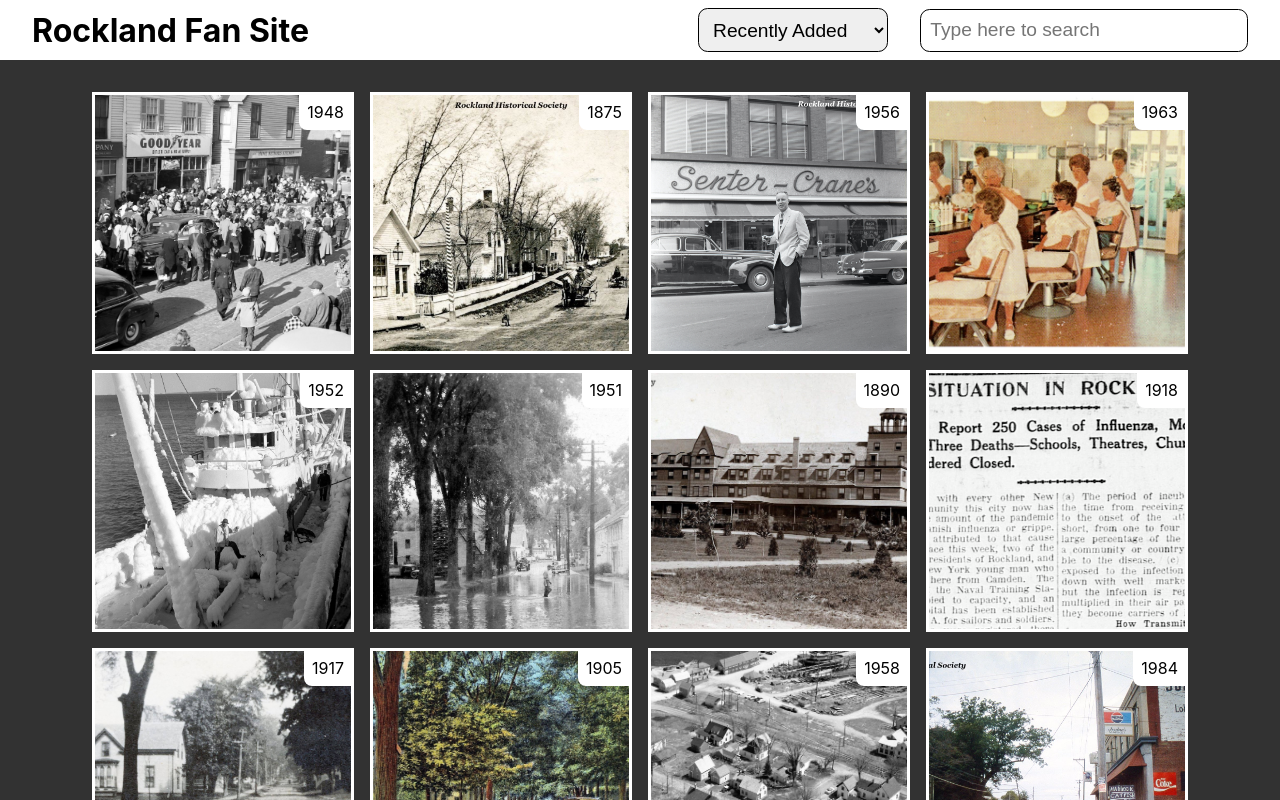
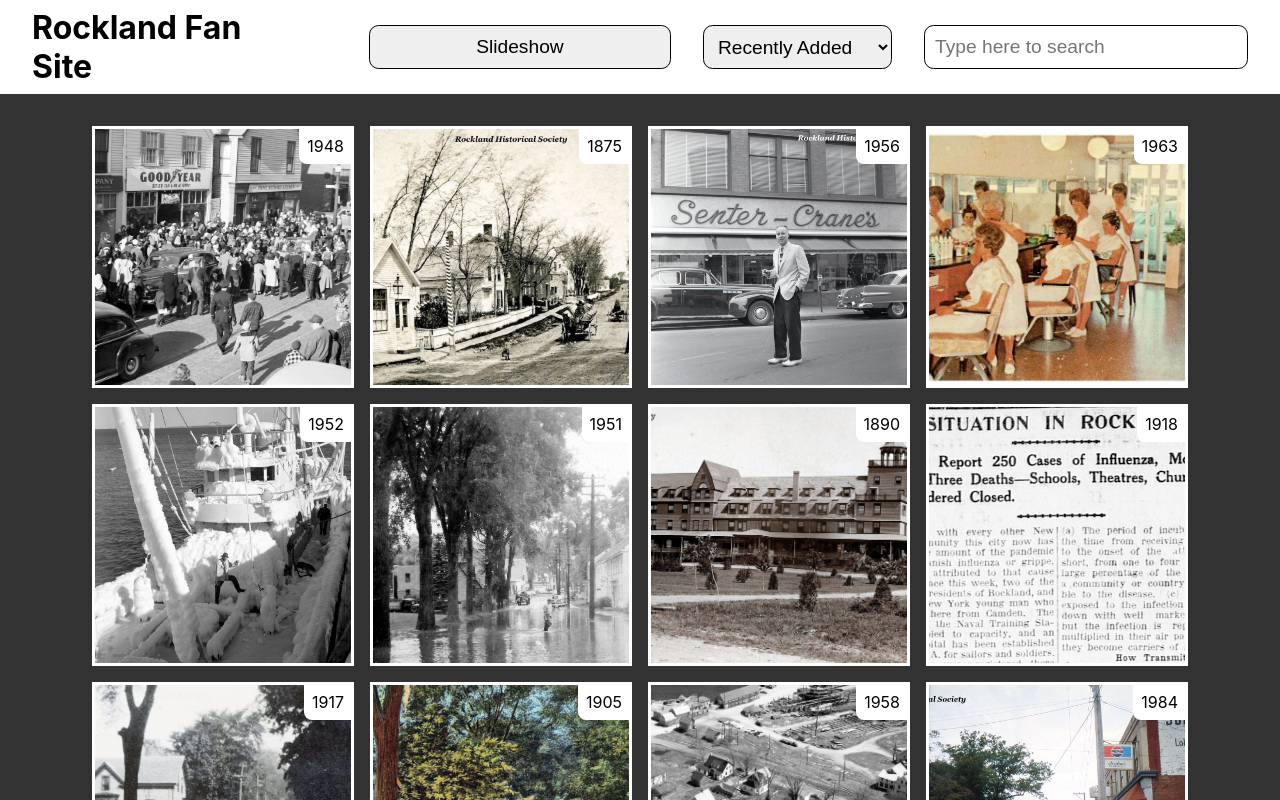
Before and after one commit to mpaulweeks/rockland, a React (Create React App) app: page / in a window 1280 px wide. Shown: the top 800 px of the page. Built offline with nearby package versions, Linux system fonts and the light colour scheme.

Commit message:
rough slideshow, fix gallery state changing

```diff
--- a/src/App.tsx
+++ b/src/App.tsx
@@ -8,6 +8,7 @@ import { PhotoSort } from './util/types';
 export function App() {
   const [db, setDb] = useState<Database>();
   const [searchTerms, setSearchTerms] = useState<string[]>([]);
+  const [slideshow, setSlideshow] = useState<boolean>(false);
   const [sortBy, setSortBy] = useState<PhotoSort>(DefaultSortBy);
 
   useEffect(() => {
@@ -21,12 +22,19 @@ export function App() {
   return (
     <div className="App">
       <Navbar
+        setSlideshow={setSlideshow}
         setSearchTerms={setSearchTerms}
         sortBy={sortBy}
         setSortBy={setSortBy}
       />
       {db ? (
-        <Gallery db={db} searchTerms={searchTerms} sortBy={sortBy} />
+        <Gallery
+          db={db}
+          slideshow={slideshow}
+          setSlideshow={setSlideshow}
+          searchTerms={searchTerms}
+          sortBy={sortBy}
+        />
       ) : (
         <div className='AppLoading'>loading...</div>
       )}
--- a/src/gallery/Gallery.tsx
+++ b/src/gallery/Gallery.tsx
@@ -5,11 +5,13 @@ import { Photo, PhotoSort } from "../util/types";
 import './Gallery.css';
 import { PhotoFocus } from "./PhotoFocus";
 import { getNextInArray, getPrevInArray } from "../util/util";
-import { UrlManager } from "../util/url";
 import { KEYBOARD } from "./KeyboardListener";
+import { URL } from "../util/url";
 
 interface GalleryProps {
   db: Database;
+  slideshow: boolean;
+  setSlideshow(value: boolean): void;
   searchTerms: string[];
   sortBy: PhotoSort;
 }
@@ -26,7 +28,7 @@ export function Gallery(props: GalleryProps) {
     // https://betterprogramming.pub/stop-lying-to-react-about-missing-dependencies-10612e9aeeda
     if (hasReadHash.current) { return; }
 
-    const hash = new UrlManager().readUrl();
+    const hash = URL.readUrl();
     if (hash) {
       const match = records.filter(p => p.image === hash)[0];
       console.log('hash', hash, match);
@@ -36,9 +38,20 @@ export function Gallery(props: GalleryProps) {
     hasReadHash.current = true;
   }, [records]);
 
+  useEffect(() => {
+    if (props.slideshow) {
+      setInterval(() => {
+        updateFocused(getNextInArray(focused, records));
+      }, 500);
+    }
+  }, [props, focused]);
+
   function updateFocused(photo: Photo | undefined) {
     setFocused(photo);
-    new UrlManager().setUrl(photo);
+    URL.setUrl(photo);
+    if (photo === undefined) {
+      props.setSlideshow(false);
+    }
   }
   KEYBOARD.setCallback(evt => {
     if (evt.code === 'ArrowLeft') {
@@ -50,6 +63,10 @@ export function Gallery(props: GalleryProps) {
     if (evt.code === 'Escape') {
       updateFocused(undefined);
     }
+    if (evt.code === 'KeyS') {
+      updateFocused(records[0]);
+      props.setSlideshow(true);
+    }
   });
 
   return (
@@ -58,13 +75,13 @@ export function Gallery(props: GalleryProps) {
         <PhotoPreview
           key={i}
           photo={p}
-          focusPhoto={p => setFocused(p)}
+          focusPhoto={p => updateFocused(p)}
         />
       ))}
       {focused && (
         <PhotoFocus
           photo={focused}
-          onExit={() => setFocused(undefined)}
+          onExit={() => updateFocused(undefined)}
         />
       )}
     </div>
--- a/src/navbar/Navbar.tsx
+++ b/src/navbar/Navbar.tsx
@@ -3,9 +3,11 @@ import './Navbar.css';
 import { Search } from './Search';
 import { Sorter } from './Sorter';
 import { PhotoSort } from '../util/types';
+import { SlideshowButton } from './SlideshowButton';
 
 interface NavbarProps {
   setSearchTerms(value: string[]): void;
+  setSlideshow(value: boolean): void;
   sortBy: PhotoSort;
   setSortBy(value: PhotoSort): void;
 }
@@ -16,6 +18,7 @@ export function Navbar(props: NavbarProps) {
       <h1>
         Rockland Fan Site
       </h1>
+      <SlideshowButton setSlideshow={props.setSlideshow} />
       <Sorter sortBy={props.sortBy} setSortBy={props.setSortBy} />
       <Search setSearchTerms={props.setSearchTerms} />
     </header>
--- /dev/null
+++ b/src/navbar/SlideshowButton.css
@@ -0,0 +1,15 @@
+.SlideshowButton {
+  font-size: 1.2rem;
+  padding: 0.5em;
+  border: 0.1em solid black;
+  border-radius: 0.5em;
+  width: 16em;
+
+  margin-right: 0;
+}
+
+@media (max-width: 1000px) {
+  .SlideshowButton {
+    display: none;
+  }
+}
--- /dev/null
+++ b/src/navbar/SlideshowButton.tsx
@@ -0,0 +1,17 @@
+import React from "react";
+import './SlideshowButton.css';
+
+interface SlideshowButtonProps {
+  setSlideshow(value: boolean): void;
+}
+
+export function SlideshowButton(props: SlideshowButtonProps) {
+  return (
+    <button
+      className="SlideshowButton"
+      onClick={() => props.setSlideshow(true)}
+    >
+      Slideshow
+    </button>
+  )
+}
--- a/src/util/url.ts
+++ b/src/util/url.ts
@@ -1,6 +1,6 @@
 import { Photo } from "./types";
 
-export class UrlManager {
+class UrlManager {
   readUrl(): string | undefined {
     const hash = window.location.hash.split('#').pop();
     console.log('hash', hash);
@@ -10,10 +10,12 @@ export class UrlManager {
     // https://stackoverflow.com/a/14690177
     const hash = `#${photo?.image ?? ''}`;
     if (window.history.pushState) {
-      window.history.pushState(null, '', hash);
+      window.history.pushState(null, document.title, hash);
     }
     else {
       window.location.hash = hash;
     }
   }
 }
+
+export const URL = new UrlManager();
```
